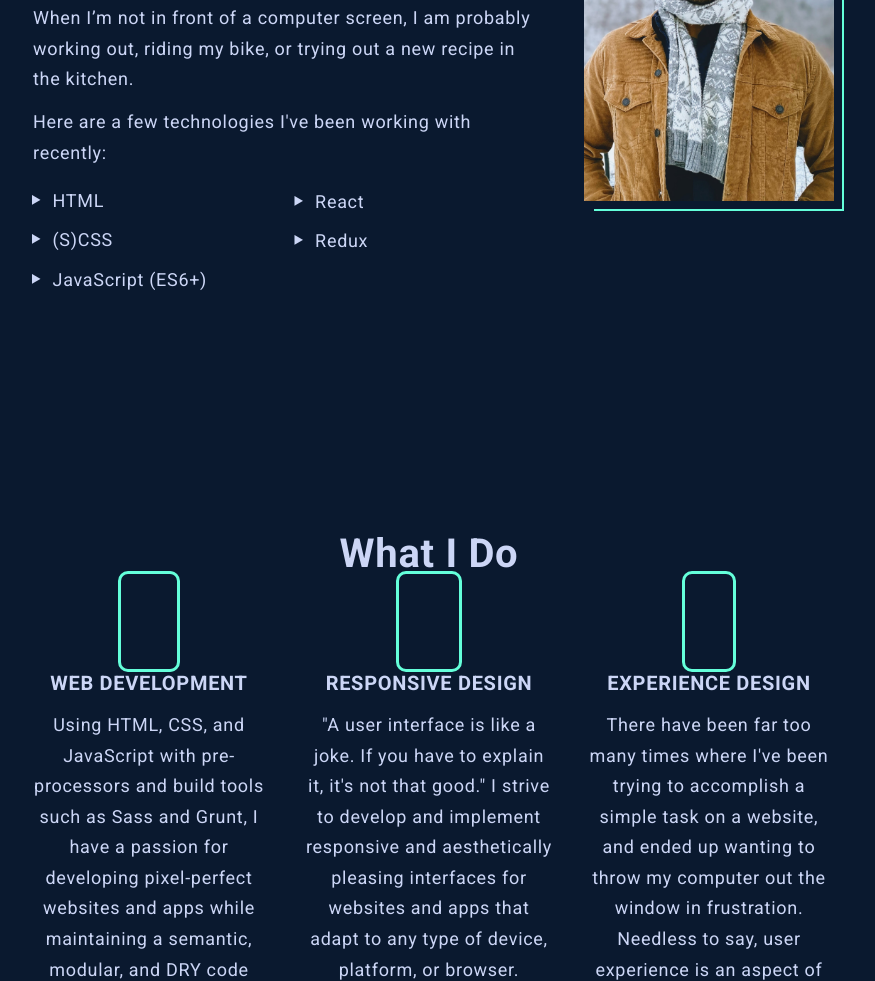
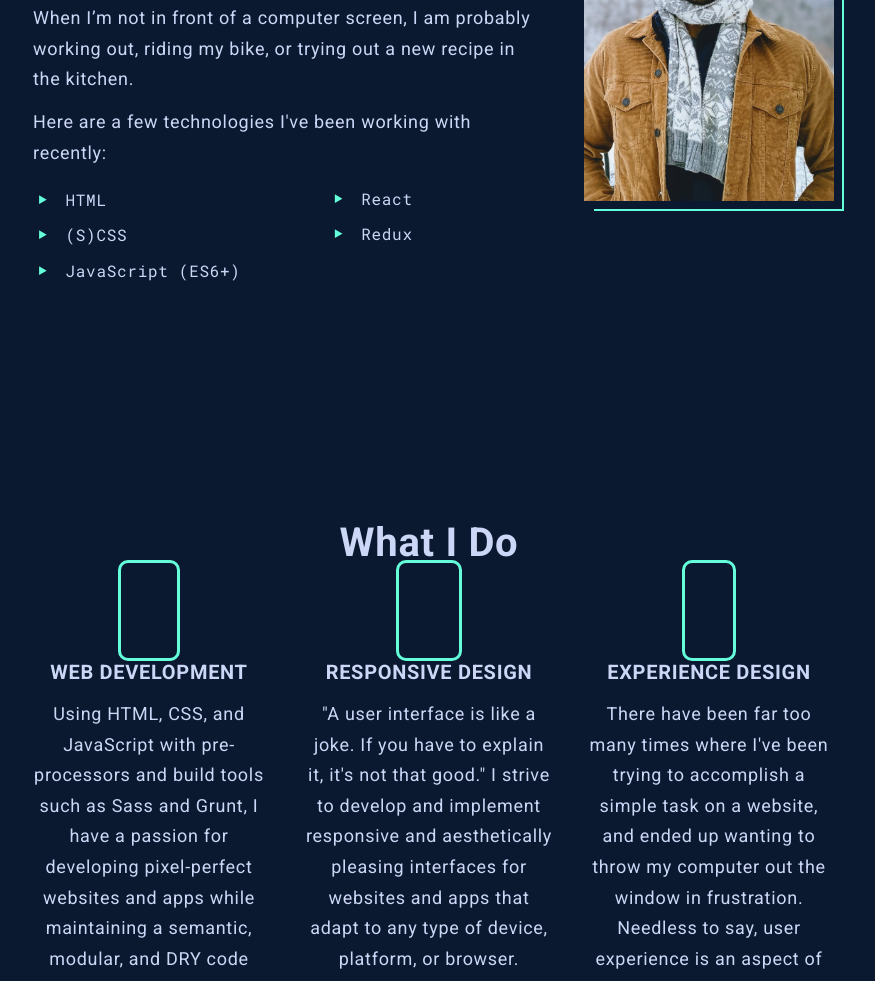
Before and after one commit to prnvbirajdar/Personal-Portfolio-Website, a plain HTML site: page index.html in a window 1280 px wide. Shown: the part 1072-2053 px from the top of the page, without its empty margins (211-1086 px from the left). Drawn offline with nearby package versions, Linux system fonts and the light colour scheme; some packages are replaced by stand-ins of ours; a script that the page names is missing.

Commit message:
skills font size updated

```diff
--- a/style.css
+++ b/style.css
@@ -305,15 +305,21 @@ img{
     margin: 0.7em 0.5em;
 }
 
+.skills li::before{
+    content: "⯈" ;
+    color:#64ffda ;
+    margin-right: 1em;
+    padding: 0;
+}
+
 .skills{
-    list-style-type: "⯈";
+    list-style: none;
     display: flex;
     flex-direction: column;
     justify-content: center;
-    padding-left: 1em;
-    margin-bottom: 0;
 
 }
+
 
 .skills:last-child{
     margin-bottom: 2.5em;
@@ -322,6 +328,8 @@ img{
 .skills-list{
     margin: 0.25em;
     padding-left: 0.5em;
+    font-family: "Roboto Mono", monospace;
+    font-size: 1.4rem;
 }
 
 
@@ -641,6 +649,10 @@ img{
         font-size: 1.5rem;
     }
 
+    .skills-list{
+        font-size: 1.4rem;
+    }
+
     .contact__text{
       margin: 1em auto;
       width: 25em;
@@ -683,6 +695,10 @@ img{
         font-size: 2rem;
     }
 
+    .skills-list{
+        font-size: 1.6rem;
+    }
+
     .col{
         margin-bottom: 7em;
     }
```
